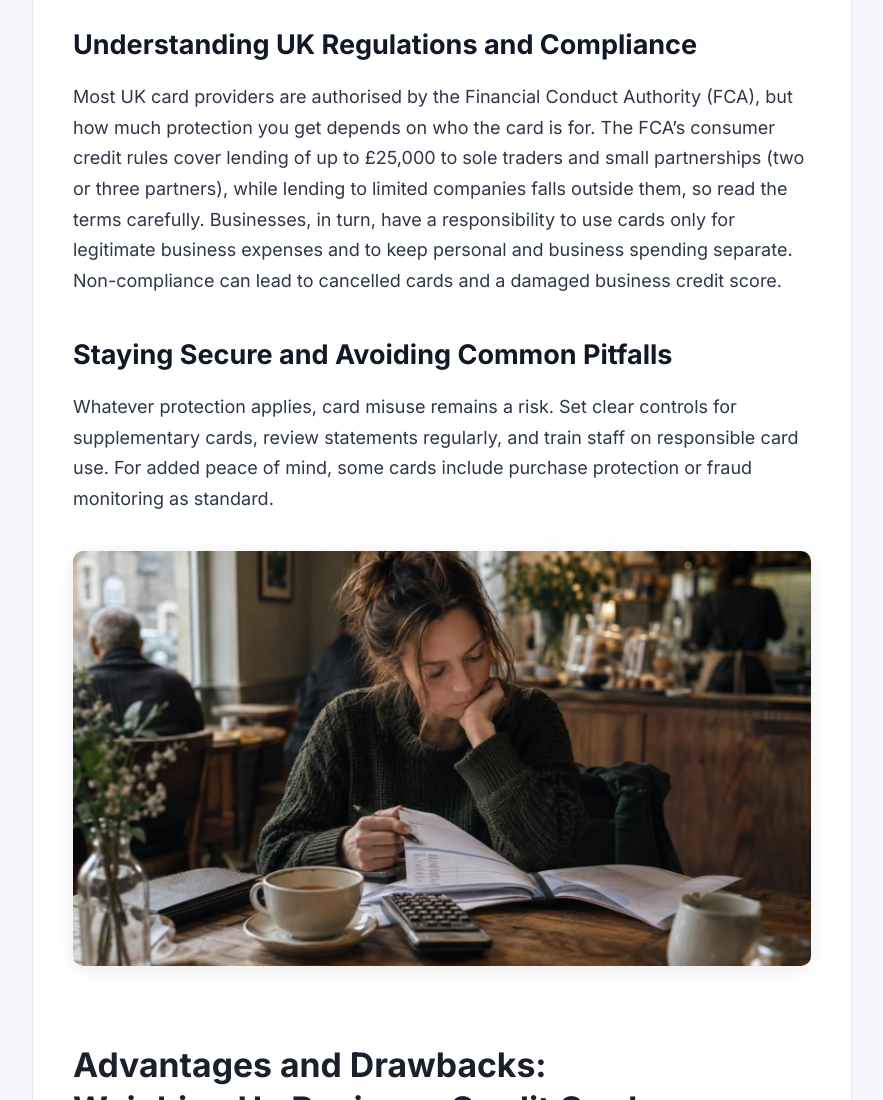
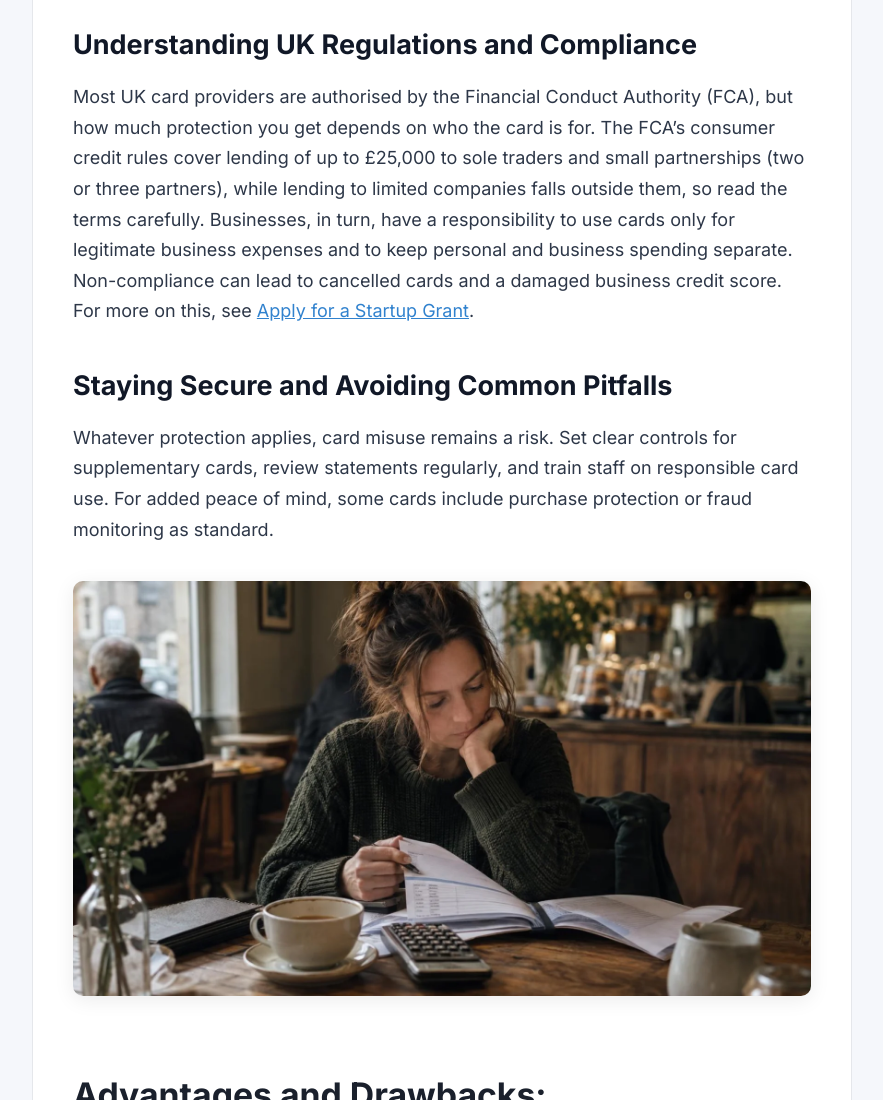
Before and after one commit to aiautomationuk/net-fin-tech, a plain HTML site: page blog/business-credit-card-comparison-uk.html in a window 1280 px wide. Shown: the part 5712-6812 px from the top of the page, without its empty margins (198-1081 px from the left). Drawn offline with Linux system fonts and the light colour scheme.

Commit message:
Link to a new related post: How to Apply for a Startup Grant

```diff
--- a/blog/business-credit-card-comparison-uk.html
+++ b/blog/business-credit-card-comparison-uk.html
@@ -135,7 +135,7 @@ body .aseo-v2 .key-takeaways>h2,body .aseo-v2 .table-of-contents>h2{margin-top:2
 <p>If a card isn’t the right fit, our guide to <a href="https://fin-tech.co.uk/blog/small-business-loan-options-uk.html">small business loan options in the UK</a> covers the alternatives.</p>
 <h2 id="uk-regulations-for-business-credit-cards-and-responsible-usage">UK Regulations for Business Credit Cards and Responsible&nbsp;Usage</h2>
 <h3>Understanding UK Regulations and&nbsp;Compliance</h3>
-<p>Most UK card providers are authorised by the Financial Conduct Authority (FCA), but how much protection you get depends on who the card is for. The FCA’s consumer credit rules cover lending of up to £25,000 to sole traders and small partnerships (two or three partners), while lending to limited companies falls outside them, so read the terms carefully. Businesses, in turn, have a responsibility to use cards only for legitimate business expenses and to keep personal and business spending separate. Non-compliance can lead to cancelled cards and a damaged business credit score.</p>
+<p>Most UK card providers are authorised by the Financial Conduct Authority (FCA), but how much protection you get depends on who the card is for. The FCA’s consumer credit rules cover lending of up to £25,000 to sole traders and small partnerships (two or three partners), while lending to limited companies falls outside them, so read the terms carefully. Businesses, in turn, have a responsibility to use cards only for legitimate business expenses and to keep personal and business spending separate. Non-compliance can lead to cancelled cards and a damaged business credit score. For more on this, see <a href="https://fin-tech.co.uk/blog/how-to-apply-for-a-startup-grant.html">Apply for a Startup Grant</a>.</p>
 <h3>Staying Secure and Avoiding Common&nbsp;Pitfalls</h3>
 <p>Whatever protection applies, card misuse remains a risk. Set clear controls for supplementary cards, review statements regularly, and train staff on responsible card use. For added peace of mind, some cards include purchase protection or fraud monitoring as standard.</p>
 <figure style="margin:2em 0;text-align:center"><img src="/images/credit-card-comparison-team-gathered-table-discussing.webp" alt="Woman checking card statements with a calculator at a café table" title="Woman checking card statements with a calculator at a café table" style="width:100%;height:auto;max-width:900px;border-radius:10px;box-shadow:0 4px 20px rgba(0,0,0,.08)" loading="lazy" width="1600" height="900"/></figure>
```
